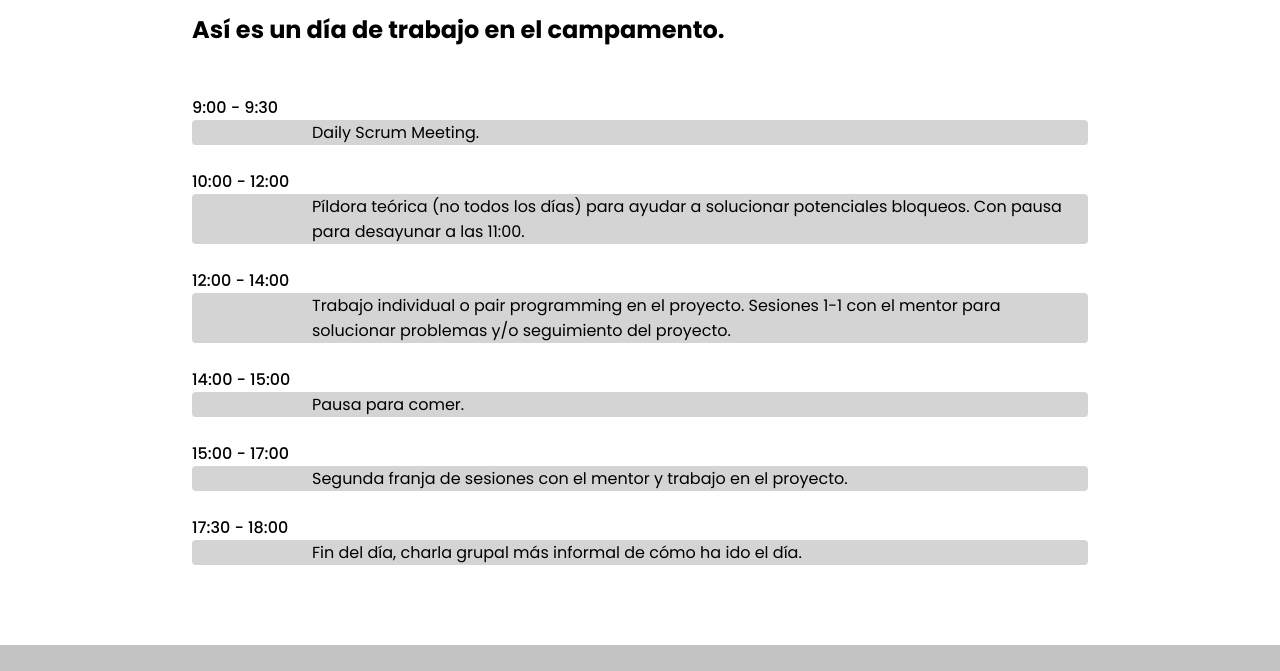
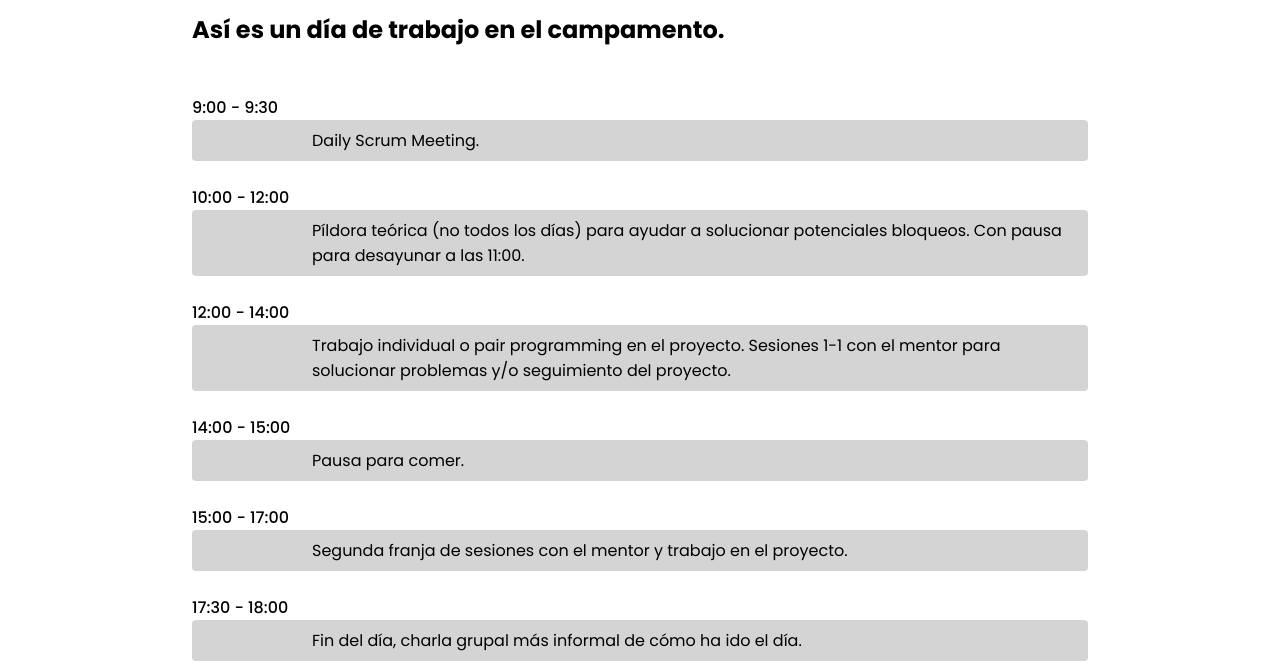
Before and after one commit to lorejls/Proyecto-1-Campsite, a website: page alumnos.html in a window 1280 px wide. Shown: the part 1550-2221 px from the top of the page. Drawn offline with nearby package versions, Linux system fonts and the light colour scheme.

Commit message:
ultima actualización

```diff
--- a/styles-2.css
+++ b/styles-2.css
@@ -357,7 +357,7 @@ ol{
     margin-bottom: 5rem;
 }
 .itinerario dd{
-    padding-left: 7.5rem;
+    padding: 0.5rem 0.5rem 0.5rem 7.5rem;
     background-color: rgb(212, 212, 212);
     border-radius: 4px;
 }
```
Also changed, not shown: mensaje.html (+1 -1 lines).
